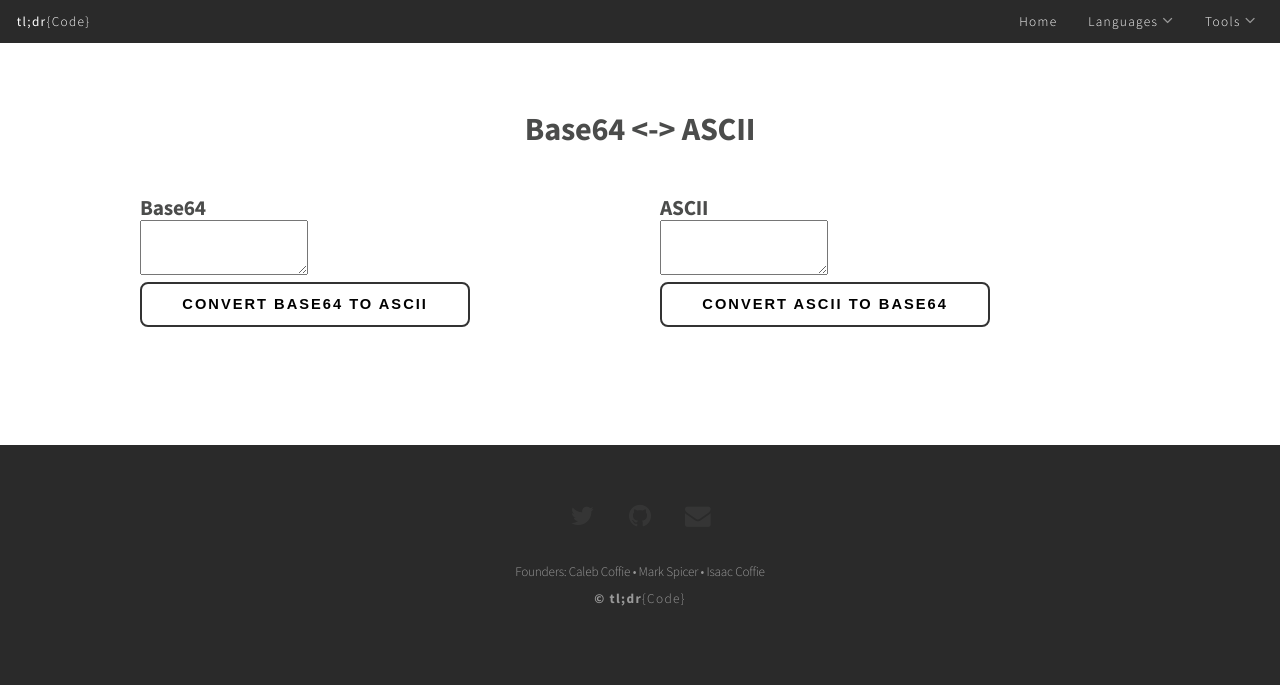
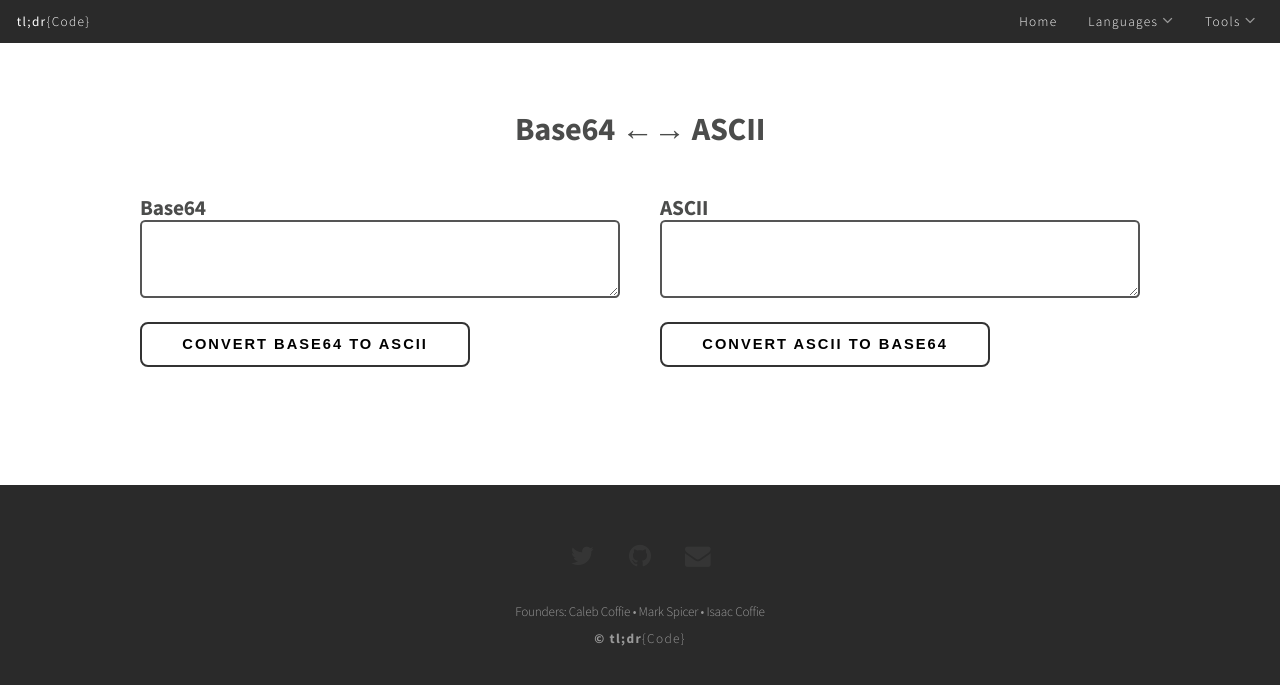
Before and after one commit to tldrcode/tldrcode.com, a Jekyll site: the page built from coding_tools/base64-ascii.html, in a window 1280 px wide. Shown: the top 685 px of the page. Built offline with Jekyll 4.4.1, drawn with Linux system fonts in a browser that asks for light colours.

Commit message:
Improved styling of base64 tool page

```diff
--- a/coding_tools/base64-ascii.html
+++ b/coding_tools/base64-ascii.html
@@ -7,7 +7,7 @@ layout: default
       <div id="content" class="12u">
         <article>
           <header>
-            <h2>Base64 &lt;-&gt; ASCII </h2>
+            <h2>Base64 &larr;&rarr; ASCII </h2>
           </header>
       </div>
     </div>
@@ -15,12 +15,12 @@ layout: default
     <div class="row">
       <div class="6u">
         <h1>Base64</h1>
-        <textarea type="text" id="base64"></textarea>
+        <textarea type="text" id="base64" class="text-base64-ascii"></textarea>
         <br><button type="button" class="button" id="base64toascii" onclick="base64toascii()">Convert Base64 to ASCII</button>
       </div>
       <div class="6u">
         <h1>ASCII</h1>
-        <textarea type="text" id="ascii"></textarea>
+        <textarea type="text" id="ascii" class="text-base64-ascii"></textarea>
         <br><button type="button" class="button" id="asciitobase64" onclick="asciitobase64()">Convert ASCII to Base64</button>
       </div>
     </div>
--- a/css/style.css
+++ b/css/style.css
@@ -1621,3 +1621,19 @@ ul.featured li {
     border-color: #2a2a2a !important;
     color: rgba(255,255,255,1) !important;
 }
+
+/*********************************************************************************/
+/* base64 <-> ascii textarea                                                     */
+/*********************************************************************************/
+
+textarea.text-base64-ascii {
+    -webkit-appearance: none;
+    display: block;
+    background: none;
+    border: solid 2px #555555;
+    border-radius: 0.35em;
+    width: 100%;
+    max-width: 100%;
+    padding: 0.85em;
+    outline: none;
+}
```
